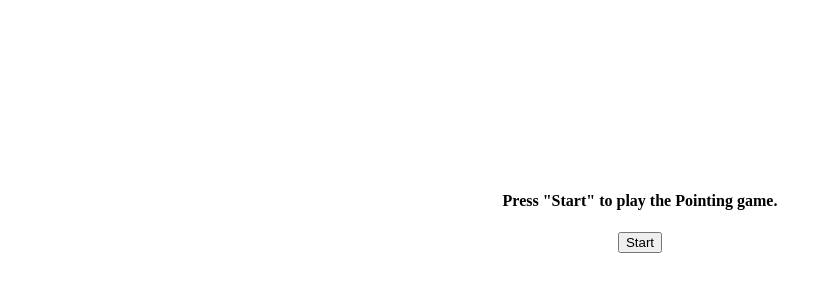
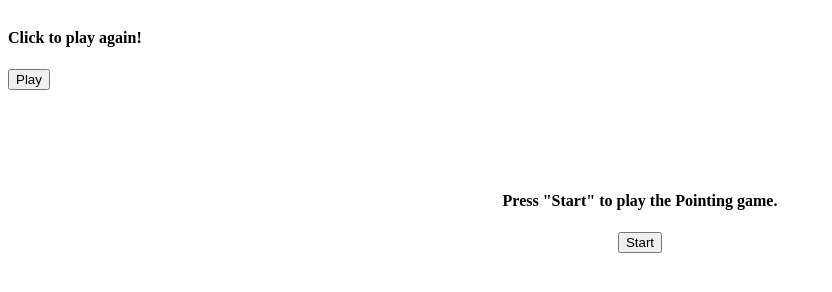
Before and after one commit to hectordr03/pointing-game, a plain HTML site: page index.html in a window 1280 px wide. Shown: the whole page, without its empty margins (0-832 px from the left). Drawn offline with Linux system fonts and the light colour scheme.

Commit message:
Added hidden 'play again' message

```diff
--- a/index.html
+++ b/index.html
@@ -41,6 +41,11 @@
             <button onclick="next(message, userPoint)">Start</button>
         </div>
 
+        <div id="play-again">
+            <h4>Click to play again!</h4>
+            <button onclick="next(message, userPoint)">Play</button>
+        </div>
+
         <!-- <div id="oldText">
             <h2>I want the next section</h2>
             <p>This is section 1</p>
```
